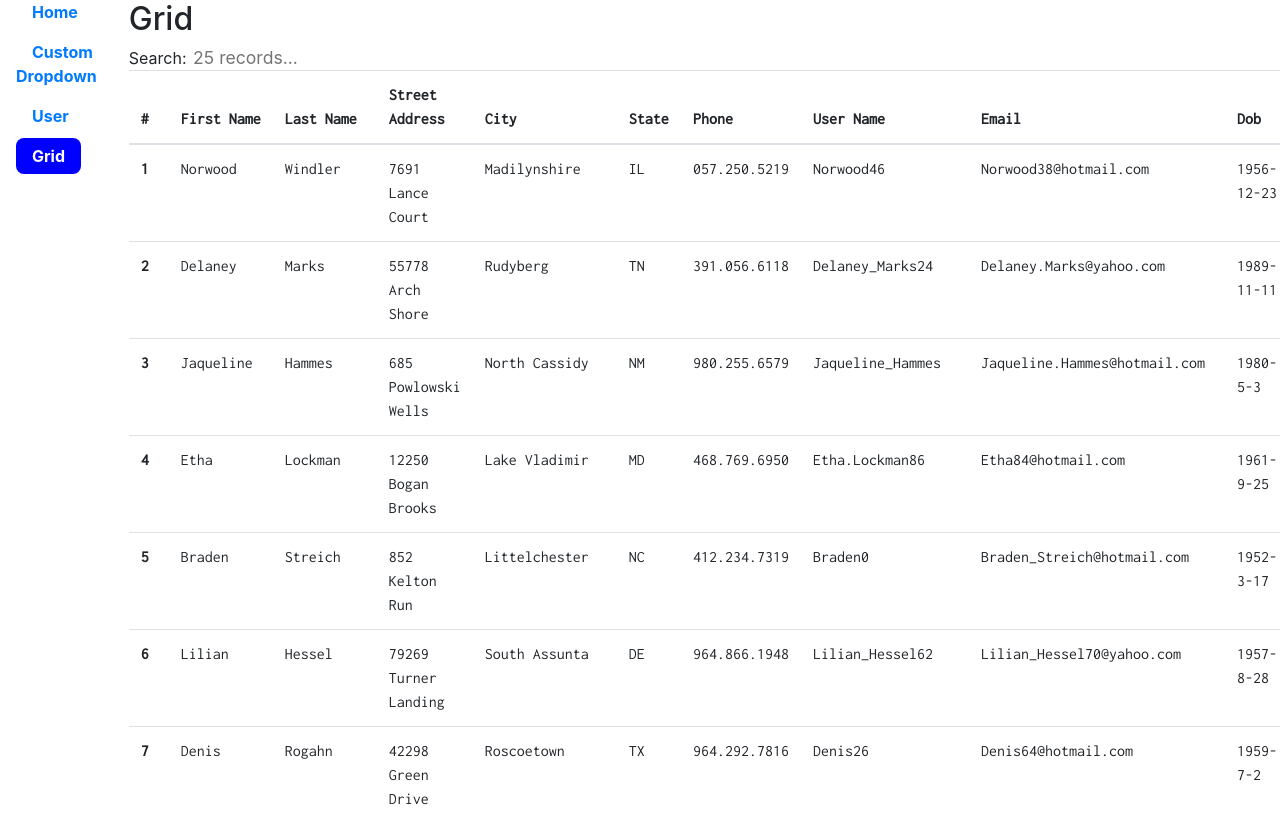
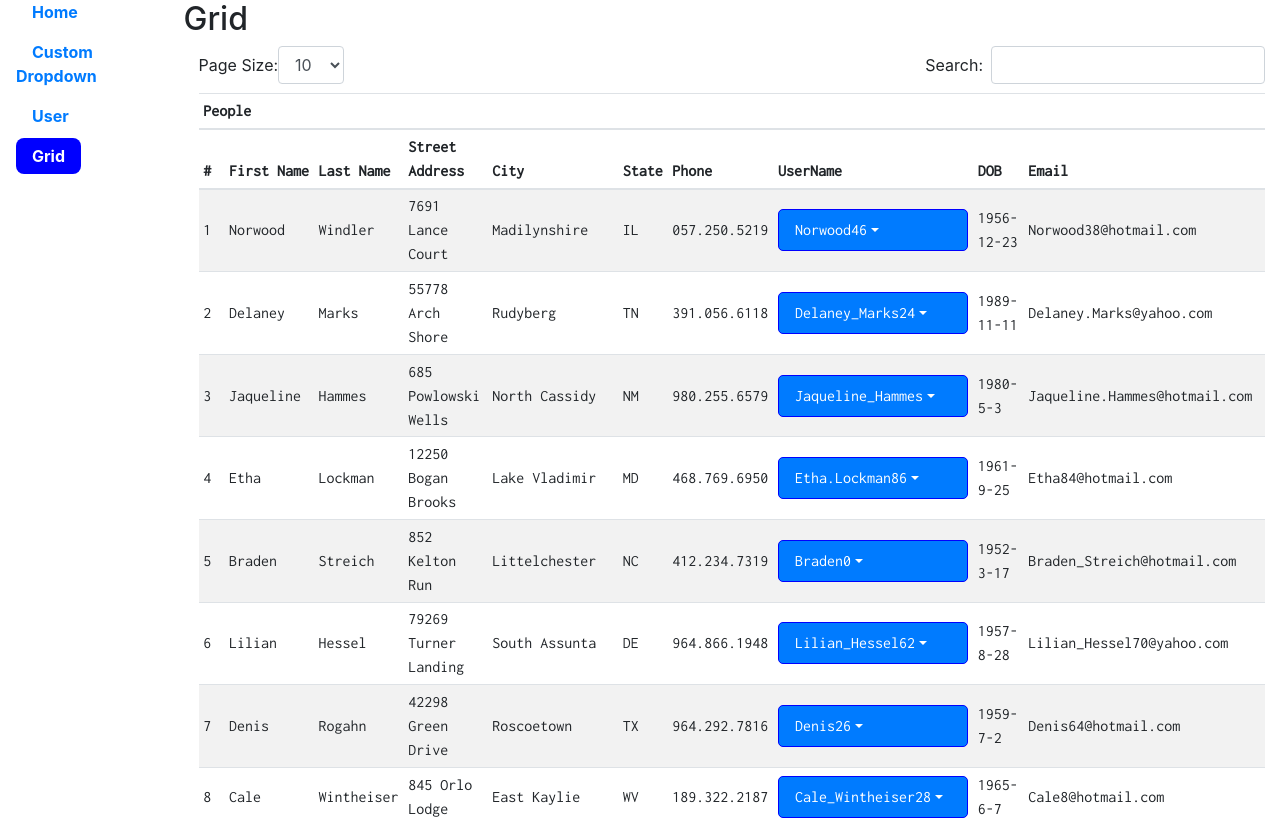
Before and after one commit to jschlachter/west94-react, a React (Create React App) app: page /Grid in a window 1280 px wide. Shown: the top 820 px of the page. Built offline with nearby package versions, Linux system fonts and the light colour scheme.

Commit message:
Grid demo

```diff
--- a/src/components/CustomDropdown/CustomDropdown.js
+++ b/src/components/CustomDropdown/CustomDropdown.js
@@ -2,20 +2,22 @@ import React, { Component, useEffect, useState } from 'react';
 import Dropdown from 'react-bootstrap/Dropdown';
 import FormControl from 'react-bootstrap/FormControl';
 import matchSorter from  'match-sorter';
+import styles from './CustomDropdown.module.scss';
+import { classNames } from '../../utilities/css';
 
 // The forwardRef is important!!
 // Dropdown needs access to the DOM node in order to position the Menu
 const CustomToggle = React.forwardRef(({ children, onClick }, ref) => (
     <a
-    href="#home"
+      className={styles.toggle}
+      href="/"
       ref={ref}
       onClick={e => {
         e.preventDefault();
         onClick(e);
       }}
     >
-    {children}&nbsp;
-    &#x25bc;
+      {children}
     </a>
 ));
 
@@ -110,12 +112,9 @@ class CustomDropdown extends Component {
     }
   }
 
-  onClick = (label, value) => {
+  onClick = (option) => {
     const newState = {
-      selected: {
-        value,
-        label
-      }
+      selected: {...option}
     };
 
     this.setState(newState);;
@@ -125,7 +124,7 @@ class CustomDropdown extends Component {
 
   fireChangeEvent = (newState) => {
     if (newState.selected !== this.state.selected && this.props.onChange) {
-      this.props.onChange(newState.selected)
+      this.props.onChange(newState.selected, this.state.selected);
     }
   }
 
@@ -141,7 +140,7 @@ class CustomDropdown extends Component {
     return (
       <Dropdown.Item
         active={isSelected}
-        onClick={() => this.onClick(label, value)}
+        onClick={() => this.onClick(option)}
         key={`opt_${value}`}
         eventKey={value}>
         {label}
@@ -166,9 +165,9 @@ class CustomDropdown extends Component {
 
     const menu = this.buildMenu(this.props);
     return (
-      <Dropdown>
-        <Dropdown.Toggle as={CustomToggle} id="dropdown-custom-components">
-          {value}
+      <Dropdown className={styles.custom}>
+        <Dropdown.Toggle as={CustomToggle}>
+          {placeHolderValue}
         </Dropdown.Toggle>
         {menu}
       </Dropdown>
--- /dev/null
+++ b/src/components/CustomDropdown/CustomDropdown.module.scss
@@ -0,0 +1,31 @@
+.custom {
+    background-color: #007bff!important;
+    border: solid 1px blue;
+    border-radius: 5px;
+
+    .toggle {
+        color: white;
+
+        display:flex;
+        align-items: center;
+        padding: 0.5rem 1rem;
+
+        &::after{
+            display: inline-block;
+            margin-left: .255em;
+            vertical-align: .255em;
+            content: "";
+            border-top: .3em solid;
+            border-right: .3em solid transparent;
+            border-bottom: 0;
+            border-left: .3em solid transparent;
+        }
+    }
+
+    :global {
+        .dropdown-menu {
+            max-height: 400px;;
+            overflow-x: scroll;
+        }
+    }
+}
--- a/src/components/Grid/Grid.js
+++ b/src/components/Grid/Grid.js
@@ -1,149 +1,139 @@
-import React, { useMemo, useState } from 'react';
-import { useTable , useFilters, useGlobalFilter } from 'react-table';
-import matchSorter from 'match-sorter';
-import makeData from './makeData';
+import React from 'react';
+import Table from 'react-bootstrap/Table';
 import styles from './Grid.module.scss';
-import { classNames } from '../../utilities/css';
+import { Container, Form, Row, Col, FormLabel } from 'react-bootstrap';
+import CustomDropdown from '../CustomDropdown/CustomDropdown';
 
-// Define a default UI for filtering
-function GlobalFilter({
-  preGlobalFilteredRows,
-  globalFilter,
-  setGlobalFilter,
-}) {
-  const count = preGlobalFilteredRows.length
+const project = (item, accessor) => {
+  if ( typeof accessor === 'string') {
+    return item[accessor];
+  }
+  else if (typeof accessor === 'function'){
+    return accessor(item);
+  }
+
+  return item;
+}
+
+const DropdownPicker = ({data, onChange, optionsLabel, optionsValue, placeholder, value}) => {
+  const dataSource = data.map((item, index) => ({
+    index,
+    original: {...item},
+    label: project(item, optionsLabel),
+    value: project(item, optionsValue)
+  }));
 
   return (
-    <span>
-      Search:{' '}
-      <input
-        value={globalFilter || ''}
-        onChange={e => {
-          setGlobalFilter(e.target.value || undefined) // Set undefined to remove the filter entirely
-        }}
-        placeholder={`${count} records...`}
-        style={{
-          fontSize: '1.1rem',
-          border: '0',
-        }}
-      />
-    </span>
-  )
-}
-
-// Define a default UI for filtering
-function DefaultColumnFilter({
-  column: { filterValue, preFilteredRows, setFilter },
-}) {
-  const count = preFilteredRows.length
-
-  return (
-    <input
-      value={filterValue || ''}
-      onChange={e => {
-        setFilter(e.target.value || undefined) // Set undefined to remove the filter entirely
-      }}
-      placeholder={`Search ${count} records...`}
-    />
-  )
-}
-
-const Table = ({columns, data}) => {
-
-  const fuzzyTextFilterFn = (rows, id, filterValue) => {
-    return matchSorter(rows, filterValue, { keys: [row => row.values[id]] });
-  }
-
-  fuzzyTextFilterFn.autoRemove = val => !val;
-
-  const filterTypes = useMemo(() => ({
-    fuzzyText: fuzzyTextFilterFn
-    // text : (rows, id, filter values) => { }
-  }), []);
-
-  const defaultColumn = useMemo(() => ({
-    Filter: DefaultColumnFilter
-  }), []);
-
-  const {
-    getTableProps,
-    getTableBodyProps,
-    headerGroups,
-    rows,
-    prepareRow,
-    state,
-    flatColumns,
-    preGlobalFilteredRows,
-    setGlobalFilter,
-  } = useTable(
-    {
-      columns,
-      data,
-      defaultColumn, // Be sure to pass the defaultColumn option
-      filterTypes
-    },
-    useFilters, // useFilters!
-    useGlobalFilter, // useGlobalFilter!
-  );
-
-  const renderCell = (cell) => (
-    <td {...cell.getCellProps()}>{cell.render('Cell')}</td>
-  )
-
-  const renderHeader = (cell) => (
-    <th {...cell.getCellProps()} scope="row">{cell.render('Cell')}</th>
-  )
-  return (
     <>
-      <GlobalFilter
-        preGlobalFilteredRows={preGlobalFilteredRows}
-        globalFilter={state.globalFilter}
-        setGlobalFilter={setGlobalFilter}
-      />
-      <table className={classNames(styles.table, "mono")} {...getTableProps()}  style={{width: "100%"}}>
-        <thead>
-          {headerGroups.map(headerGroup => (
-            <tr {...headerGroup.getHeaderGroupProps()}>
-              {headerGroup.headers.map(column => (
-                <th scope="col" {...column.getHeaderProps()}>{column.render('Header')}</th>
-              ))}
-            </tr>
-          ))}
-        </thead>
-        <tbody {...getTableBodyProps()}>
-          {rows.map((row, i) => {
-            prepareRow(row)
-            return (
-              <tr {...row.getRowProps()}>
-                {row.cells.map(cell => cell.column.header ? renderHeader(cell):renderCell(cell))}
-              </tr>
-            )
-          })}
-        </tbody>
-      </table>
+      <CustomDropdown
+        options={dataSource}
+        onChange={onChange}
+        placeholder={placeholder}
+        value={value} />
     </>
   );
 }
 
-const Grid = (props) => {
-  const columns = useMemo(() => [
-    { id: "row", Header: "#", Cell: ({row}) => (<div> {row.index+1} </div>), maxWidth: 50, header: true},
-    { id: 1, Header: 'First Name', accessor: 'firstName' },
-    { id: 2, Header: 'Last Name', accessor: 'lastName' },
-    { id: 3, Header: 'Street Address', accessor: 'streetAddress' },
-    { id: 4, Header: 'City',  accessor: 'city', },
-    { id: 5, Header: 'State', accessor: 'state' },
-    { id: 6, Header: 'Phone', accessor: 'phone' },
-    { id: 7, Header: 'User Name', accessor: 'userName' },
-    { id: 8, Header: 'Email', accessor: 'email' },
-    { id: 9, Header: 'Dob', accessor: 'dob' }
-  ], []);
+class PeopleGrid extends React.Component {
+  constructor (props) {
+    super(props);
 
-  const data = useMemo(() => makeData(25), []);
+    this.state = {
+      isLoading: true,
+      pageSize: props.pageSize,
+      selectedPeople: this.props.data.slice(0, 25)
+    }
+  }
 
-  return (
-    <Table columns={columns} data={data} />
-  );
+  handleChange = (newState, prevState) => {
+    console.log(newState);
+    this.setState(oldState => ({
+      ...oldState,
+      isLoading: false,
+      selectedPeople: this.props.data.filter(person => prevState.value !== person.id && newState.value === person.id)
+    }))
+  }
+
+  buildRow (people, person,index) {
+    return (
+      <tr key={index}>
+        <td>{index + 1}</td>
+        <td>{person.firstName}</td>
+        <td>{person.lastName}</td>
+        <td>{person.streetAddress}</td>
+        <td>{person.city}</td>
+        <td>{person.state}</td>
+        <td>{person.phone}</td>
+        <td>
+          <DropdownPicker
+            data={people}
+            onChange={this.handleChange}
+            optionsLabel={"userName"}
+            optionsValue={"id"}
+            placeholder={"Select Person..."}
+            value={person.id} />
+        </td>
+        <td>{person.dob}</td>
+        <td>{person.email}</td>
+      </tr>
+    )
+  }
+  render () {
+    const { data=[], pageSize } = this.props;
+
+    return (
+      <>
+      <div className={"container-fluid d-flex justify-content-start flex-row position-sticky align-items-baseline mb-2"}>
+        <div className={"d-flex align-items-baseline"}>
+          <Form.Label className={"flex-shrink-0"}>Page Size:</Form.Label>
+          <Form.Control as={"select"}>
+            <option value={10}>10</option>
+            <option value={20}>25</option>
+            <option value={50}>50</option>
+          </Form.Control>
+        </div>
+        <div className={"d-flex align-items-baseline ml-md-auto"}>
+          <Form.Label className={"flex-shrink-0 mr-2"}>Search:</Form.Label>
+          <Form.Control></Form.Control>
+        </div>
+      </div>
+      <Container fluid>
+        <Row>
+          <Col>
+            <Table className={"mono"} striped hover size={"sm"}>
+              <thead>
+                <tr>
+                  <th colSpan="10">People</th>
+                </tr>
+                <tr>
+                  <th>#</th>
+                  <th>First Name</th>
+                  <th>Last Name</th>
+                  <th>Street Address</th>
+                  <th>City</th>
+                  <th>State</th>
+                  <th>Phone</th>
+                  <th>UserName</th>
+                  <th>DOB</th>
+                  <th>Email</th>
+                </tr>
+              </thead>
+              <tbody>
+                {data.reduce((array, person, index) => {
+                  if ( index < pageSize ) {
+                    array.push(this.buildRow(data, person, index));
+                  }
+
+                  return array;
+                }, [])}
+              </tbody>
+            </Table>
+          </Col>
+        </Row>
+      </Container>
+      </>
+    )
+  }
 }
 
-export default Grid;
+export default PeopleGrid;
--- a/src/components/Grid/Grid.module.scss
+++ b/src/components/Grid/Grid.module.scss
@@ -1,27 +1,5 @@
-table {
-    border-collapse: collapse;
+:global {
+    .table td, .table th {
+        vertical-align: middle;
+    }
 }
-
-th {
-    text-align: inherit;
-}
-
-.table {
-    width: 100%;
-    margin-bottom: 1rem;
-    color: #212529;
-}
-
-.small {
-    font-size: 13px;
-}
-
-.table thead th {
-    vertical-align: bottom;
-    border-bottom: 2px solid #dee2e6;
-}
-.table td, .table th {
-    padding: .75rem;
-    vertical-align: top;
-    border-top: 1px solid #dee2e6;
-}
--- a/src/containers/Pages/GridPage.js
+++ b/src/containers/Pages/GridPage.js
@@ -1,10 +1,41 @@
 import React, { Component } from 'react';
-import Grid from '../../components/Grid/Grid';
+import PeopleGrid from '../../components/Grid/Grid';
+import faker from 'faker';
+
+const range = (start, end, length = end - start + 1) =>
+  Array.from({ length }, (_, i) => start + i)
+
+const newPerson = () => {
+  const firstName = faker.name.firstName();
+  const lastName = faker.name.lastName();
+
+  var dob = faker.date.past(50, new Date("Sat Sep 20 1992 21:35:02 GMT+0200 (CEST)"));
+  dob = dob.getFullYear() + "-" + (dob.getMonth()+1) + "-" + dob.getDate();  // First month is "1"
+
+  return {
+    firstName: firstName,
+    lastName: lastName,
+    streetAddress: faker.address.streetAddress(),
+    city: faker.address.city(),
+    state: faker.address.stateAbbr(),
+    phone: faker.phone.phoneNumberFormat(3),
+    userName: faker.internet.userName(firstName, lastName),
+    dob: dob,
+    email: faker.internet.email(firstName, lastName),
+  }
+}
+
+const makeData = length => {
+  return Array.from({ length }, (_, index) => ({ id: index, ...newPerson() }));
+}
+
 
 class GridPage extends Component {
   render () {
+    const people = makeData(50);
+
     return (
-      <Grid />
+      <PeopleGrid data={people} pageSize={25} />
     )
   }
 }
--- /dev/null
+++ b/src/styles/_utilities.scss
@@ -0,0 +1,5 @@
+@each $key, $color in $colors {
+    .bg-#{$key} {
+        background-color: $color;
+    }
+}
--- a/src/styles/global.scss
+++ b/src/styles/global.scss
@@ -1,7 +1,7 @@
 @import "fonts";
 @import "normalize";
 @import "variables";
-
+@import "utilities";
 
 body {
   margin: 0;
```
Also changed, not shown: src/styles/_variables.scss (+5 -8 lines). Lines whose indentation alone changed are shown as unchanged.
